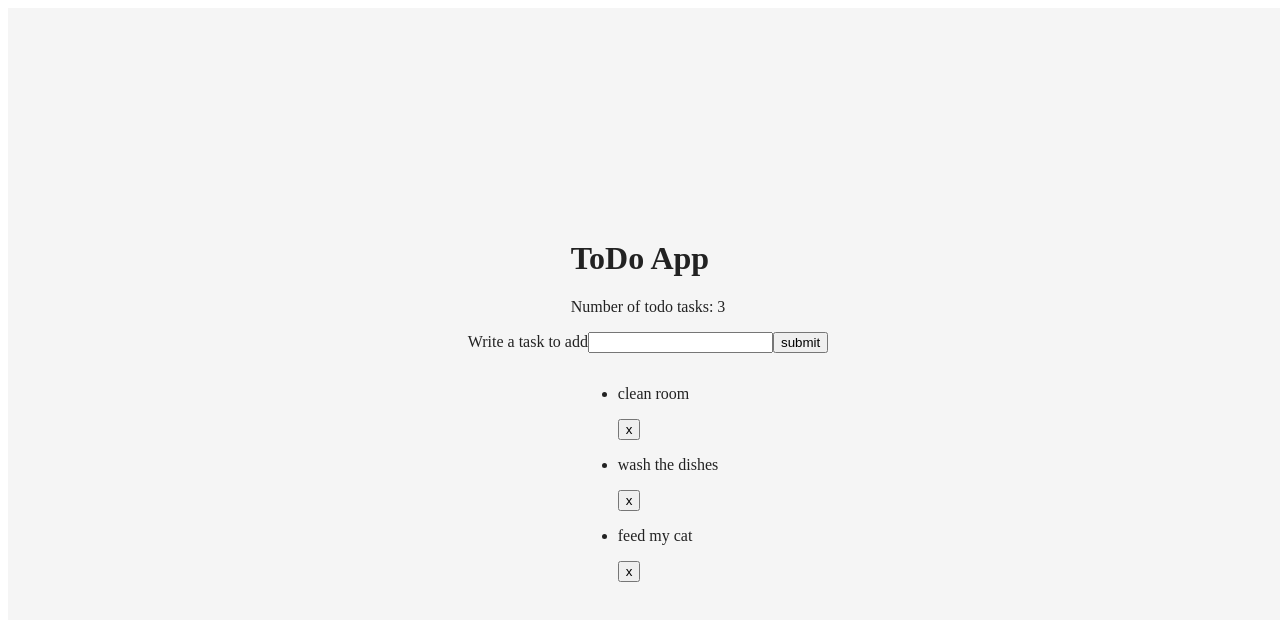
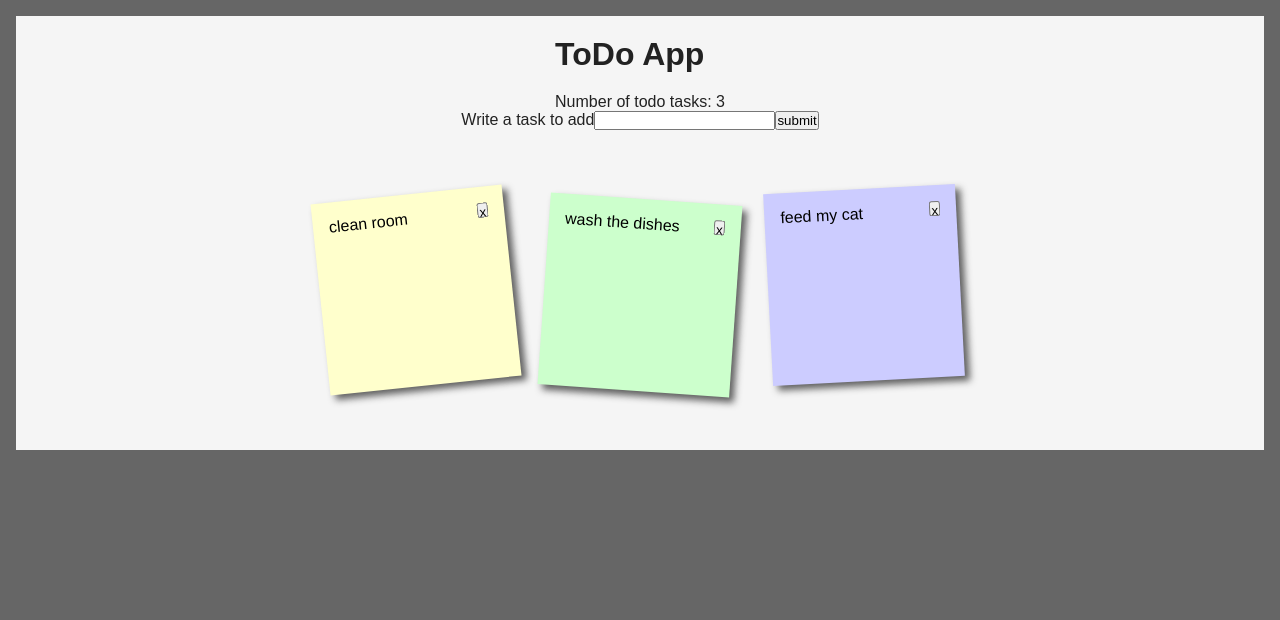
Before and after one commit to malgorzatakapuscinska/modul16_4, a React app: page / in a window 1280 px wide. Shown: the top 620 px of the page. Built offline with nearby package versions, Linux system fonts and the light colour scheme.

Commit message:
Add styles test 1

```diff
--- a/src/components/Title.js
+++ b/src/components/Title.js
@@ -2,7 +2,7 @@ import React from 'react';
 
 const Title = (props) => {
 	return (
-	<div>
+	<div className={'title'}>
 		<h1>{props.title}</h1>
 		<p>Number of todo tasks: {props.number}</p>
 	</div>
--- a/src/components/Todo.js
+++ b/src/components/Todo.js
@@ -7,8 +7,10 @@ const Todo = (props) => {
 	console.log(props.todo.id);
 	return (
 		<li>
-			<p>{props.todo.text}</p>
-			<button onClick={() => props.remove(props.todo.id)}>x</button>
+			<a href={'#'}>
+				<p>{props.todo.text}</p>
+				<button onClick={() => props.remove(props.todo.id)}>x</button>
+			</a>
 		</li>
 	);
 }
--- a/src/containers/App.css
+++ b/src/containers/App.css
@@ -1,3 +1,103 @@
+
+*{
+  margin:0;
+  padding:0;
+}
+body{
+  font-family:arial,sans-serif;
+  font-size:100%;
+  margin:1em;
+  background:#666;
+  color:#fff;
+}
+
+/*#app {
+	display: flex;
+	justify-content: center;
+	align-items: center;
+}*/
+h2,p{
+  font-size:100%;
+  font-weight:normal;
+}
+
+ul,li{
+  list-style:none;
+}
+ul{
+  /*overflow:hidden;*/
+  padding:3em;
+  display: flex;
+  flex-wrap: wrap;
+  justify-content: center;
+}
+ul li a{
+  text-decoration:none;
+  color:#000;
+  background:#ffc;
+  display:block;
+  height:10em;
+  width:10em;
+  padding:1em;
+  box-shadow: 5px 5px 7px rgba(33,33,33,.7);
+  -moz-transition:-moz-transform .15s linear;
+  -o-transition:-o-transform .15s linear;
+  -webkit-transition:-webkit-transform .15s linear;
+}
+ul li{
+  margin:1em;
+}
+
+.title ul li p{
+  font-family:"Reenie Beanie",arial,sans-serif;
+  font-size:120%;
+  font-weight: bold;
+}
+ul li a{
+  -webkit-transform: rotate(-6deg);
+  -o-transform: rotate(-6deg);
+  -moz-transform:rotate(-6deg);
+  display: flex;
+  justify-content: space-between;
+  align-items: top;
+}
+
+ul li a button {
+	height: 15px;
+
+}
+ul li:nth-child(even) a{
+  -o-transform:rotate(4deg);
+  -webkit-transform:rotate(4deg);
+  -moz-transform:rotate(4deg);
+  position:relative;
+  top:5px;
+  background:#cfc;
+}
+ul li:nth-child(3n) a{
+  -o-transform:rotate(-3deg);
+  -webkit-transform:rotate(-3deg);
+  -moz-transform:rotate(-3deg);
+  position:relative;
+  top:-5px;
+  background:#ccf;
+}
+ul li:nth-child(5n) a{
+  -o-transform:rotate(5deg);
+  -webkit-transform:rotate(5deg);
+  -moz-transform:rotate(5deg);
+  position:relative;
+  top:-10px;
+}
+ul li a:hover,ul li a:focus{
+  box-shadow:10px 10px 7px rgba(0,0,0,.7);
+  -webkit-transform: scale(1.25);
+  -moz-transform: scale(1.25);
+  -o-transform: scale(1.25);
+  position:relative;
+  z-index:5;
+}
+
 .TodoApp {
     background-color: #F5F5F5;
     color: #222;
@@ -6,7 +106,10 @@
     flex-wrap: nowrap;
     justify-content: center;
     align-items: center;
-    align-content: center;
-    width: 100vw;
-    height: 100vh;
+    width: 100%;
+   	height: 100%;
 }
+
+.TodoApp h1 {
+	padding: 20px 0;
+}
```
Also changed, not shown: src/containers/TodoForm.css (added).
